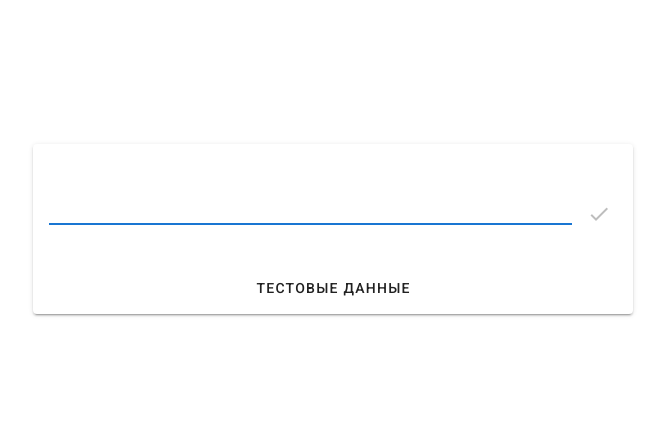
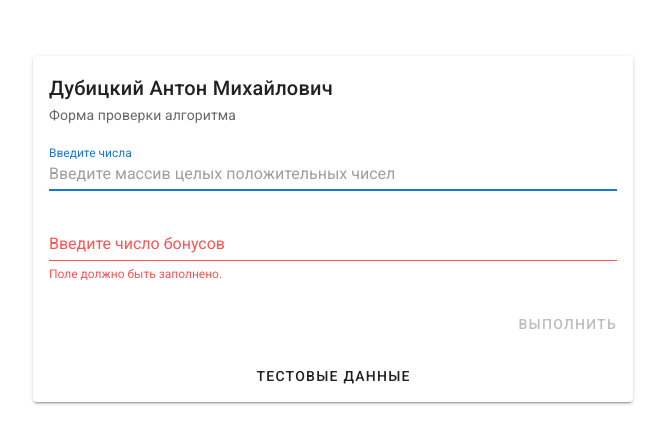
Before and after one commit to maks-buren630501/saphir_invite, a Vue app in the folder frontend/: page / in a window 1280 px wide. Shown: the part 171-614 px from the top of the page, without its empty margins (307-972 px from the left). Built offline with nearby package versions, Linux system fonts and the light colour scheme.

Commit message:
Merge branch 'Dubitsky' of https://github.com/maks-buren630501/saphir_invite into maks-buren630501-Dubitsky
# Conflicts:
#	backend/main.py

```diff
--- a/frontend/src/views/Home.vue
+++ b/frontend/src/views/Home.vue
@@ -1,28 +1,32 @@
 <template>
   <v-card width="600" style="position:absolute; left: 50%; top: 50%; transform: translate(-50%, -50%);">
-    <v-card-title></v-card-title>
-    <v-card-subtitle></v-card-subtitle>
+    <v-card-title>Дубицкий Антон Михайлович</v-card-title>
+    <v-card-subtitle>Форма проверки алгоритма</v-card-subtitle>
     <v-card-text>
-      <v-form ref="form" v-model="valid" onSubmit="return false;">
+      <v-form ref="form" v-model="valid" @keyup.enter="execute()" onSubmit="return false;">
         <v-text-field
-            v-model="value"
-            :rules="rules"
-            @input="result = ''"
-            @keyup.enter="execute()"
-            autofocus required
-            placeholder=""
-            label=""
-            class="pb-0"
-        >
-          <template v-slot:append-outer>
-            <v-btn @click="execute" icon :loading="loading" :disabled="!valid">
-              <v-icon>mdi-check</v-icon>
-            </v-btn>
-          </template>
-        </v-text-field>
+          v-model="value"
+          :rules="rulesValue"
+          @input="result = ''"
+          autofocus required
+          placeholder="Введите массив целых положительных чисел"
+          label="Введите числа"
+          class="pb-0"
+        />
+        <v-text-field
+          v-model="bonus"
+          :rules="rulesBonus"
+          @input="result = ''"
+          autofocus required
+          placeholder="Введите целое положительное число"
+          label="Введите число бонусов"
+          class="pb-0"
+        />
       </v-form>
-
     </v-card-text>
+    <v-card-actions class="justify-end">
+      <v-btn @click="execute" :disabled="!valid" text>Выполнить</v-btn>
+    </v-card-actions>
     <v-slide-y-transition>
       <v-card-title v-if="result">Ответ: {{ result }}</v-card-title>
     </v-slide-y-transition>
@@ -60,11 +64,19 @@ export default {
   name: 'Home',
   data: () => ({
     value: '',
+    bonus: '',
     showTests: false,
     loading: false,
     result: null,
     valid: true,
-    rules: [
+    rulesValue: [
+      value => !!value || 'Поле должно быть заполнено.',
+      value => {
+        const valid = true // Необходимо написать валидатор для заданного условия
+        return valid || 'Проверьте введенные данные'
+      },
+    ],
+    rulesBonus: [
       value => !!value || 'Поле должно быть заполнено.',
       value => {
         const valid = true // Необходимо написать валидатор для заданного условия
@@ -73,8 +85,16 @@ export default {
     ],
     examples: [
       {
-        input: '',
-        result: ''
+        input: '[22, 3, 15], 18228',
+        result: '[1860, 13640, 2728]'
+      },
+      {
+        input: '[8, 14, 11], 23541',
+        result: '[10241, 5852, 7448]'
+      },
+      {
+        input: '[8, 20, 17], 25281',
+        result: '[13515, 5406, 6360]'
       },
     ]
   }),
@@ -82,8 +102,8 @@ export default {
     execute() {
       if(this.$refs.form.validate()) {
         this.loading = true
-        this.axios.post('', {})
-          .then(r => {})
+        this.axios.post('bonus_list', {days_absence: this.value.split(' '), bonus: this.bonus})
+          .then(r => this.result = r.data.message)
           .catch(e => this.result = 'Ошибка выполнения')
           .finally(() => this.loading = false)
       }
```
Also changed, not shown: 1 other file (tests, documents, lock files or other folders).
